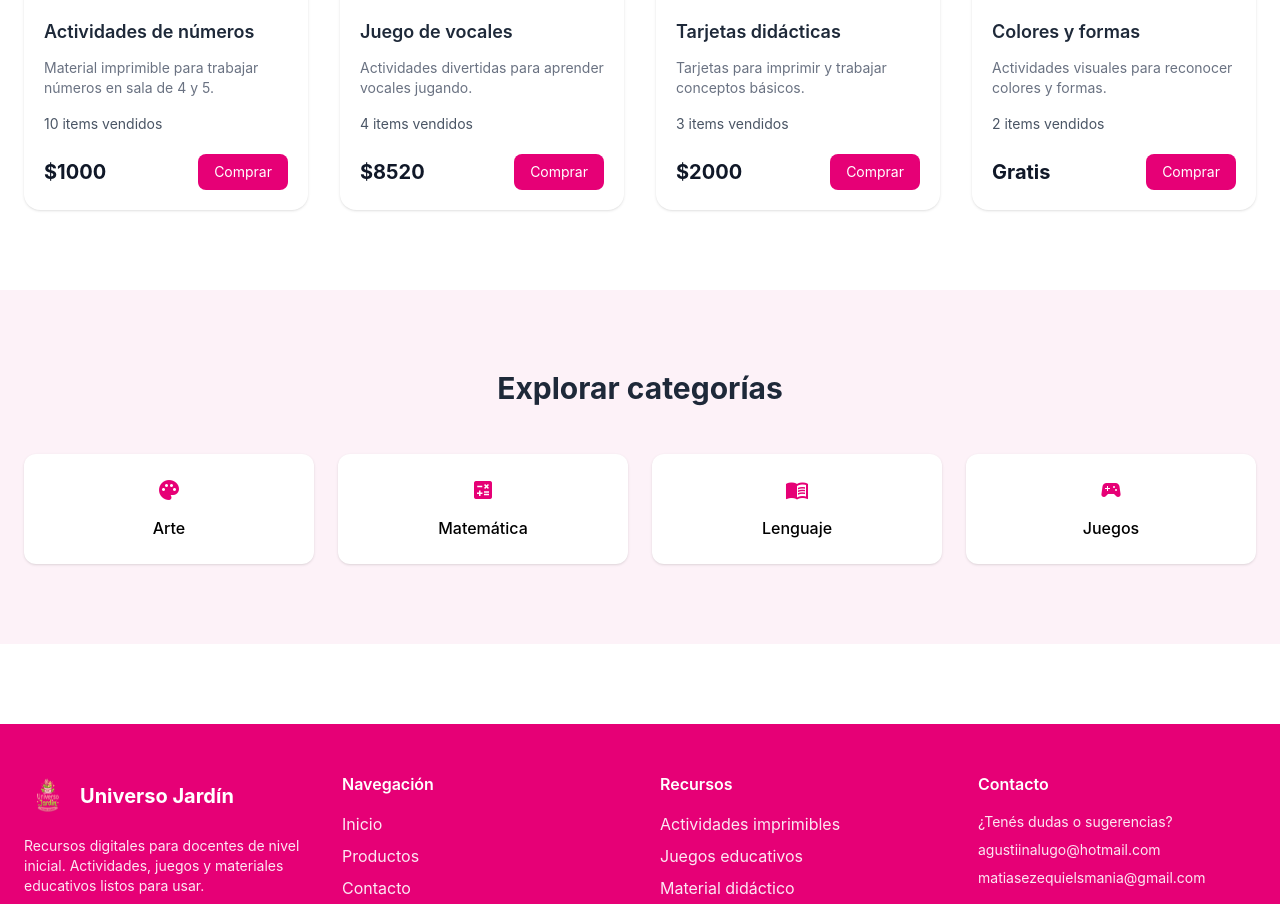
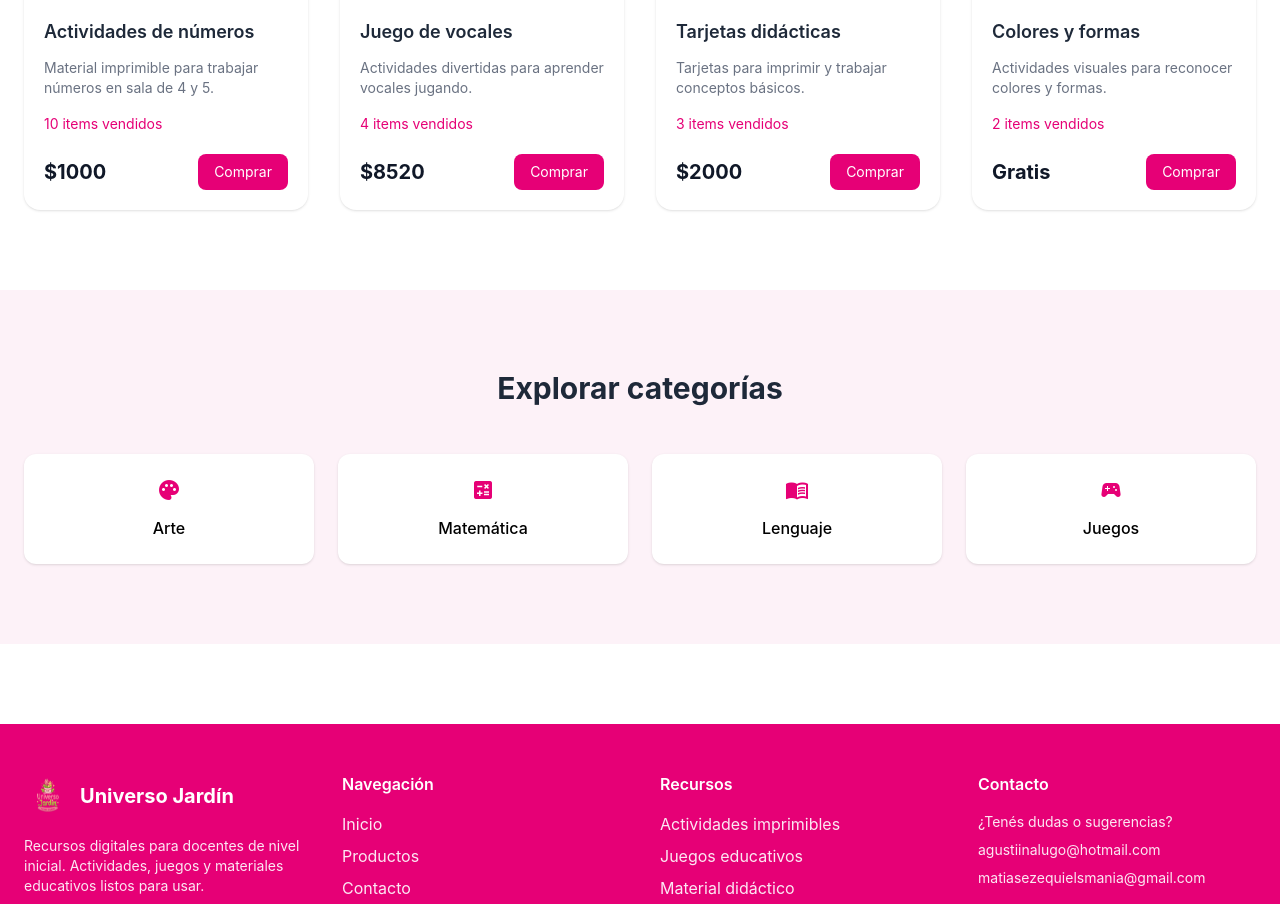
Before and after one commit to SmaniaMatias20/Universojardin, an Angular app in the folder Front/: page /home in a window 1280 px wide. Shown: the part 832-1736 px from the top of the page. Built offline with nearby package versions, Linux system fonts and the light colour scheme.

Commit message:
altura de la card

```diff
--- a/Front/src/app/pages/products/components/card-product/card-product.html
+++ b/Front/src/app/pages/products/components/card-product/card-product.html
@@ -1,4 +1,4 @@
-<div class="bg-white rounded-2xl shadow-sm hover:shadow-lg transition duration-300 overflow-hidden group">
+<div class="bg-white h-full rounded-2xl shadow-sm hover:shadow-lg transition duration-300 overflow-hidden group">
 
     <!-- Imagen -->
 
@@ -20,7 +20,7 @@
         </p>
 
         <!-- Cantidad de artículos vendidos -->
-        <p class="text-gray-600 text-sm mt-1">
+        <p class="text-pink-600 text-sm mt-1">
             {{ count }} {{ count === 1 ? 'item vendido' : 'items vendidos' }}
         </p>
 
```
